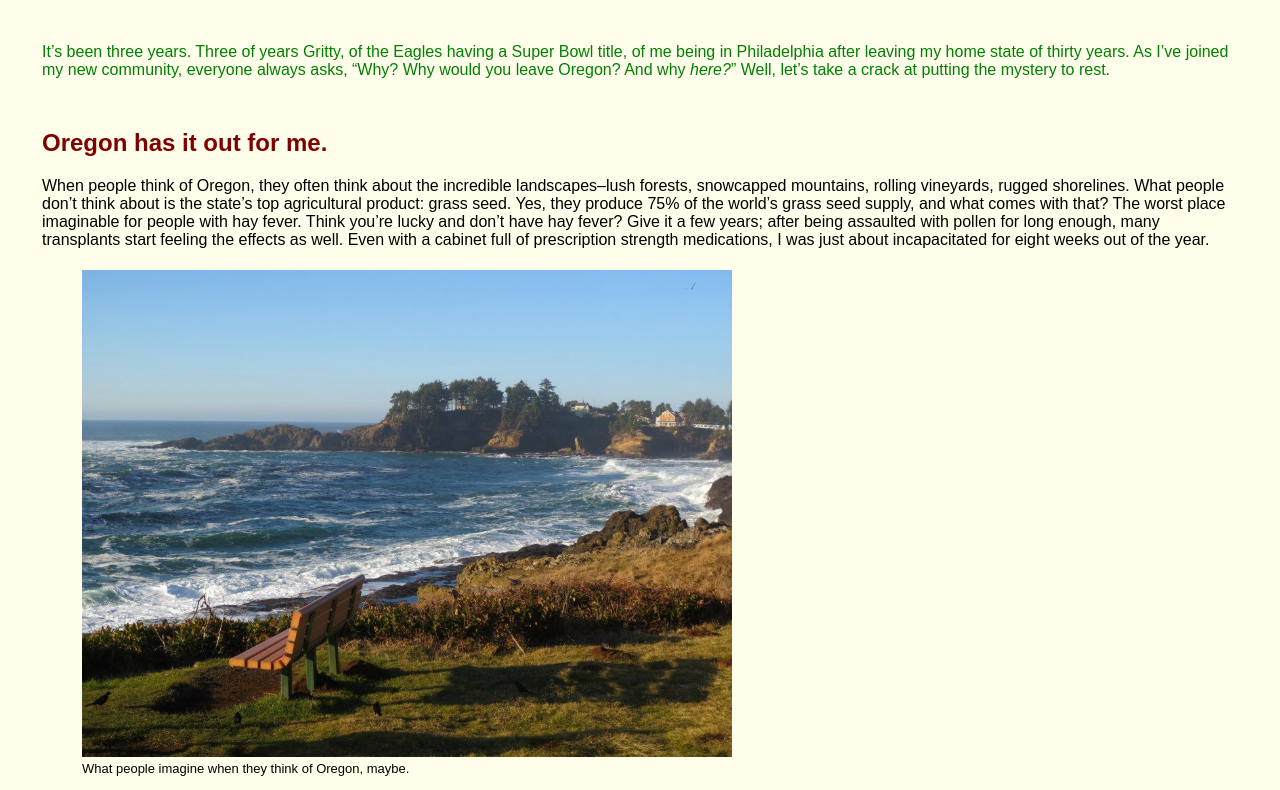
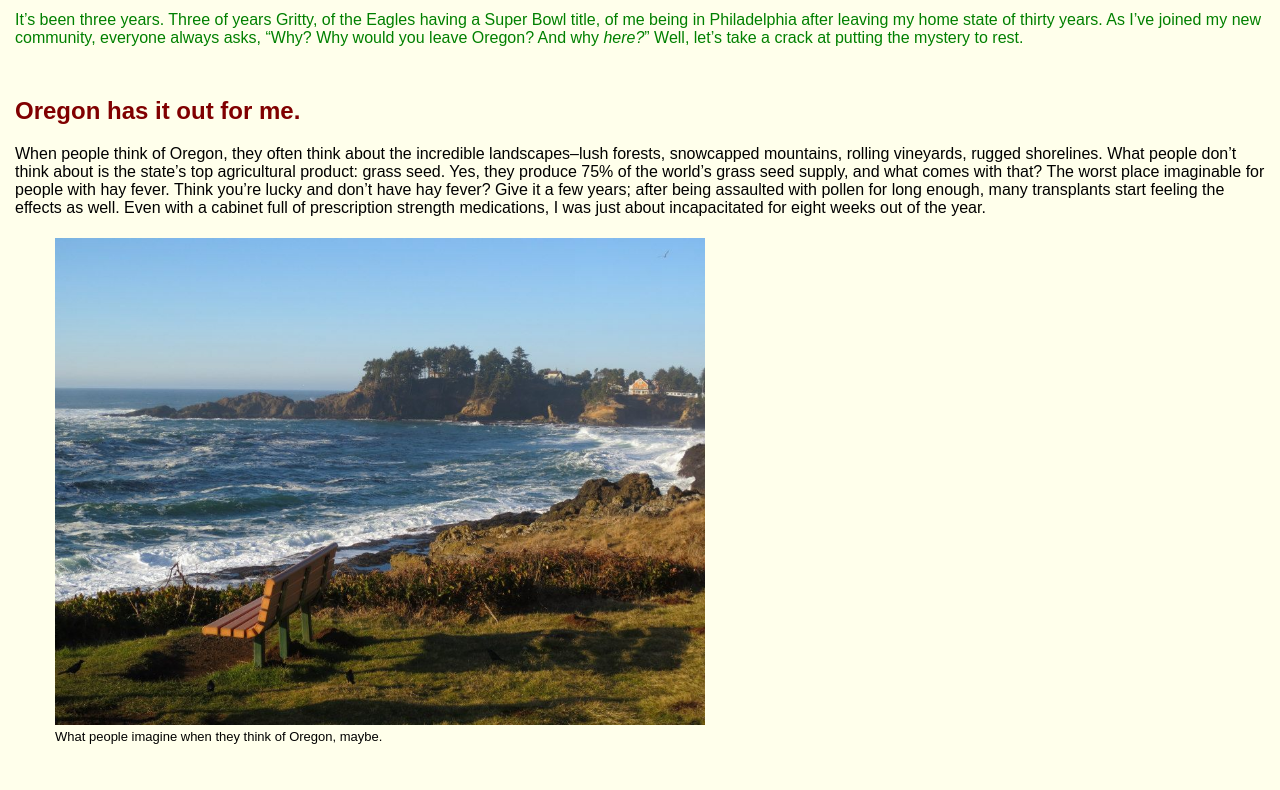
Before and after one commit to PHL-LC101-June-21/assignment-4-html-me-something-cgeffre, a website: page index.html in a window 1280 px wide. Shown: the part 143-933 px from the top of the page. Drawn offline with Linux system fonts and the light colour scheme.

Commit message:
updated HTML and CSS files to fit grading guide

```diff
--- a/index.html
+++ b/index.html
@@ -7,15 +7,19 @@
    <body>
 
       <main>
-
+      <div>
       <article id="mainHeading">
       <h1 id="pageTitle">Long Live the Beaver State (Without Me)</h1>
       </article>
+      </div>
 
+      <div>
       <article class=articleDivide>
       <p id="testP" class="funParagraph">It’s been three years. Three of years Gritty, of the Eagles having a Super Bowl title, of me being in Philadelphia after leaving my home state of thirty years. As I’ve joined my new community, everyone always asks, “Why? Why would you leave Oregon? And why <em>here?</em>” Well, let’s take a crack at putting the mystery to rest.</p>
       </article>
+      </div>
 
+      <div>
       <article class="articleDivide">
       <h2 class="sectionHead">Oregon has it out for me.</h2>
       <p>When people think of Oregon, they often think about the incredible landscapes&#8211lush forests, snowcapped mountains, rolling vineyards, rugged shorelines. What people don’t think about is the state’s top agricultural product: grass seed. Yes, they produce 75% of the world’s grass seed supply, and what comes with that? The worst place imaginable for people with hay fever. Think you’re lucky and don’t have hay fever? Give it a few years; after being assaulted with pollen for long enough, many transplants start feeling the effects as well. Even with a cabinet full of prescription strength medications, I was just about incapacitated for eight weeks out of the year.</p>
@@ -24,7 +28,9 @@
          <figcaption class="imageText">What people imagine when they think of Oregon, maybe.</figcaption>
       </figure>
       </article>
+      </div>
 
+      <div>
       <article class="articleDivide">
       <h2 class="sectionHead">It’s really… vanilla. And not in the "tasty ice cream" way.</h2>
       <p>Okay, there's no sugarcoating it. Oregon is very white. Like, uncomfortably white. In the 1970s, 97% of the population was white. It’s getting more diverse, but slowly; it's something like 85% white now. People defending Oregon as diverse often cite specific towns as examples, but if you need to say you have a particular town that has a particular demographic to claim being diverse, you may not be doing great in that department. There is still a great deal of work to be done to increase ethnic, racial, linguistic, and other forms of diversity, and making people from diverse backgrounds feel welcome. A lot of this goes all the way back to <a href="https://en.wikipedia.org/wiki/Oregon_black_exclusion_laws">racial exclusionary laws in the 19th century</a>&#8211a detail they neglected to mention back when I was in school.</p>
@@ -33,7 +39,9 @@
          <figcaption class="imageText">Not that Oregon doesn't have anything going on! This is the Miao Fa Buddhist Temple in Portland.</figcaption>
       </figure>
       </article>
+      </div>
 
+      <div>
       <article class="articleDivide">
       <h2 class="sectionHead">Hope you like to drive. I don’t.</h2>
       <p>If you like towns with expansive surface level parking lots and large lawns, or you want to live in a remote cabin, you’re in for a treat! Outside of Portland’s urban core, nearly the entire state is suburban or rural, and it’s almost mandatory to drive to get anywhere. Personally, I hate driving, and don’t hold a driver’s license. There are some bikeable towns, but they aren’t cities. Portland’s public transportation is actually pretty good, but it’s still sprawly, and the other above-mentioned points make it less than ideal for me.</p>
@@ -42,7 +50,9 @@
          <figcaption class="imageText">You can try using a hot air balloon as an alternate mode of transportation.</figcaption>
       </figure>
       </article>
+      </div>
 
+      <div>
       <article class="articleDivide">
       <h2 class="sectionHead">And so… Philly!</h2>
       <p>I tell people that I basically moved here after researching it on Wikipedia. And that’s pretty much what happened. I wanted a large, urban, diverse, relatively affordable city in an area that isn’t commercially farming grass, and this is where I landed, sight unseen until I stepped off the airplane. It’s been an amazing decision and I love my adopted home. Yes, the city has its own challenges, but it is such a better fit, and I hope to spend many more years here!</p>
@@ -52,6 +62,7 @@
       </figure>
       <p id="conclusion">I do love Oregon, and it will always have a special place in my heart, but it just wasn’t the right fit for me. Also, a lot of the state has been on fire for the last few years, so that’s a bit of a problem as well.</p>
       </article>
+      </div>
 
       <footer id="foot">All photos by me.<br>Go Blazers!</footer>
 
--- a/styles.css
+++ b/styles.css
@@ -1,9 +1,5 @@
 body {
     margin: 8px;
-    margin-top: 40px;
-    margin-bottom: 40px;
-    margin-left: 35px;
-    margin-right: 35px;
     display: block;
     font-family: sans-serif;
     background-color: rgb(255, 255, 235);
```
